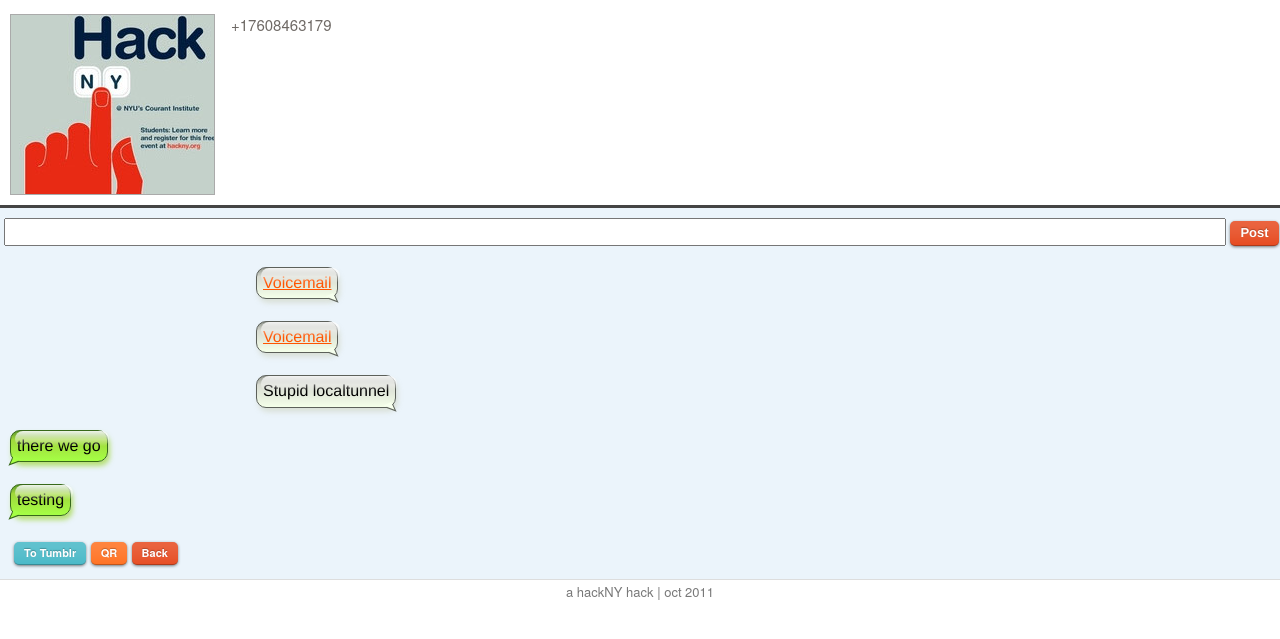
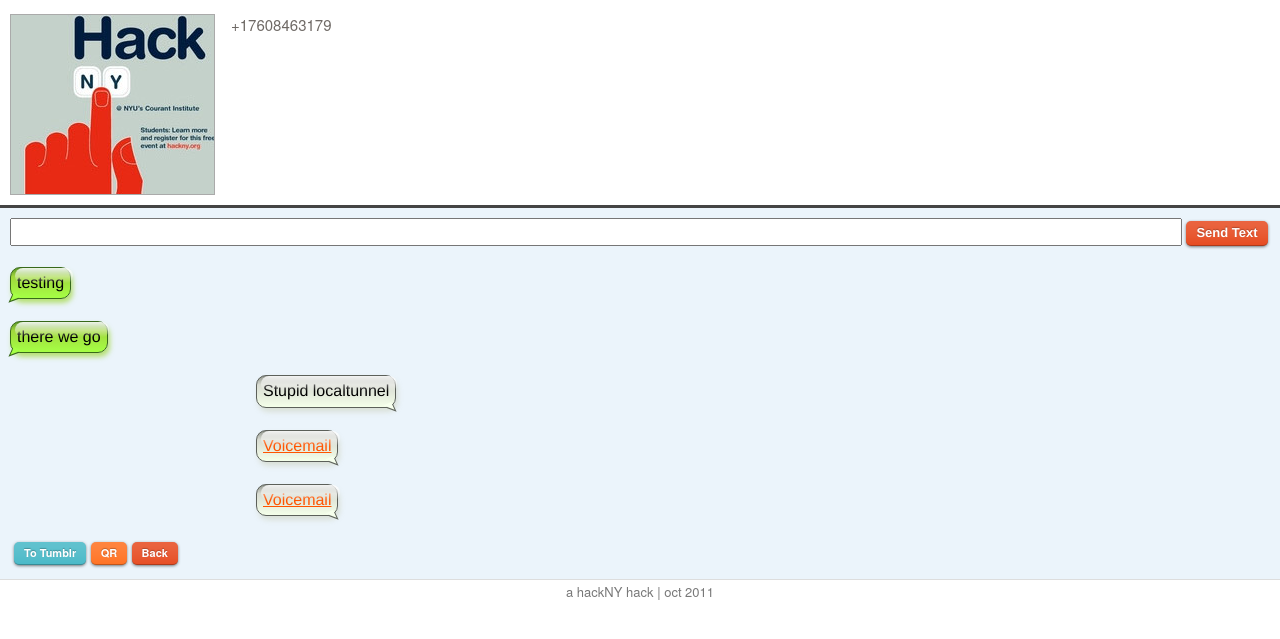
Before and after one commit to mponizil/LoCreep, a Django app: page /creep/1 in a window 1280 px wide. Shown: the part 50-689 px from the top of the page. Run offline with Django 3.2, Linux system fonts and the light colour scheme; data comes from the database, SQL or seed files in the repository; both versions use the stored data as it was after the commit; parts of the project's set-up code (start-up, migrations or seed data) failed here and were passed over; some libraries are stand-ins or nearby versions.

Commit message:
place to come back to :)

```diff
--- a/locreep/static/application.js
+++ b/locreep/static/application.js
@@ -2,14 +2,14 @@
 
 $(document).ready(function(){
     var elem = $('#chat');
-	var field_width = elem.width() - 70;
-	$('.msg_form_field').attr('style', 'margin-left: 4px; width: '+ (field_width) + 'px;');
+	var field_width = elem.width() - 120;
+	$('.msg_form_field').attr('style', 'margin-left: 10px; width: '+ (field_width) + 'px;');
 });
 
 $(function(){
   $(window).resize(function(){
     var elem = $('#chat');
-	var field_width = elem.width() - 70;
-	$('.msg_form_field').attr('style', 'margin-left: 4px; width: '+ field_width + 'px;');
+	var field_width = elem.width() - 120;
+	$('.msg_form_field').attr('style', 'margin-left: 10px; width: '+ field_width + 'px;');
   });
 });
--- a/locreep/views.py
+++ b/locreep/views.py
@@ -13,7 +13,7 @@ from tumblr import Api
 import urllib
 import urllib2
 
-domain_name = "http://46xa.localtunnel.com"
+domain_name = "http://3pyv.localtunnel.com"
 
 account = "ACb77594eb2632a2d77422086328ef03a9"
 token = "536e78251ae04f88ce7828ecd66fc673"
@@ -171,7 +171,7 @@ def creep(request, creep_id):
 
     conversations = Conversation.objects.filter(creep=creep)
 
-    messages = Message.objects.filter(conversation=conversations[0])
+    messages = Message.objects.filter(conversation=conversations[0]).order_by('-id')
 
     return render_to_response("creep.html", { 'conversation_id': conversations[0].id, 'creep': creep, 'messages': messages })
 
--- a/templates/creep.html
+++ b/templates/creep.html
@@ -10,6 +10,7 @@ var messages = [{% for message in messages %}{ user_type: '{{ message.user_type|
 var socket = io.connect('http://localhost:3000/');
 socket.emit('init', { conversation_id: {{ conversation_id }} })
 socket.on('message', function(data) {
+  console.log(data);
   // add message to the page
   if(data.user_type == 'creep') {
     var message = (data.message.match(/\.mp3/)) ? '<a href="' + data.message + '">Voicemail</a>' : data.message;
@@ -37,6 +38,7 @@ $(function() {
 function submit_msg() {
   var body = $("input[name='msg']").val();
   $.post("/user_message/", { conversation_id: {{ conversation_id }}, body: body })
+  $("input[name='msg']").val('').focus();
   return false;
 }
 </script>
@@ -58,7 +60,7 @@ function submit_msg() {
 		<div class="chat_form" id="top_form">
 			<form action="form_action" method="post" id="send_message">
 			  <input class="msg_form_field"  type="text" name="msg"/>
-			  <a class="medium red awesome chat_profile_btn" id="make_post">Post</a>
+			  <a class="medium red awesome chat_profile_btn" id="make_post">Send Text</a>
 			</form>
 		</div>
 
```
Also changed, not shown: locreep.db.
